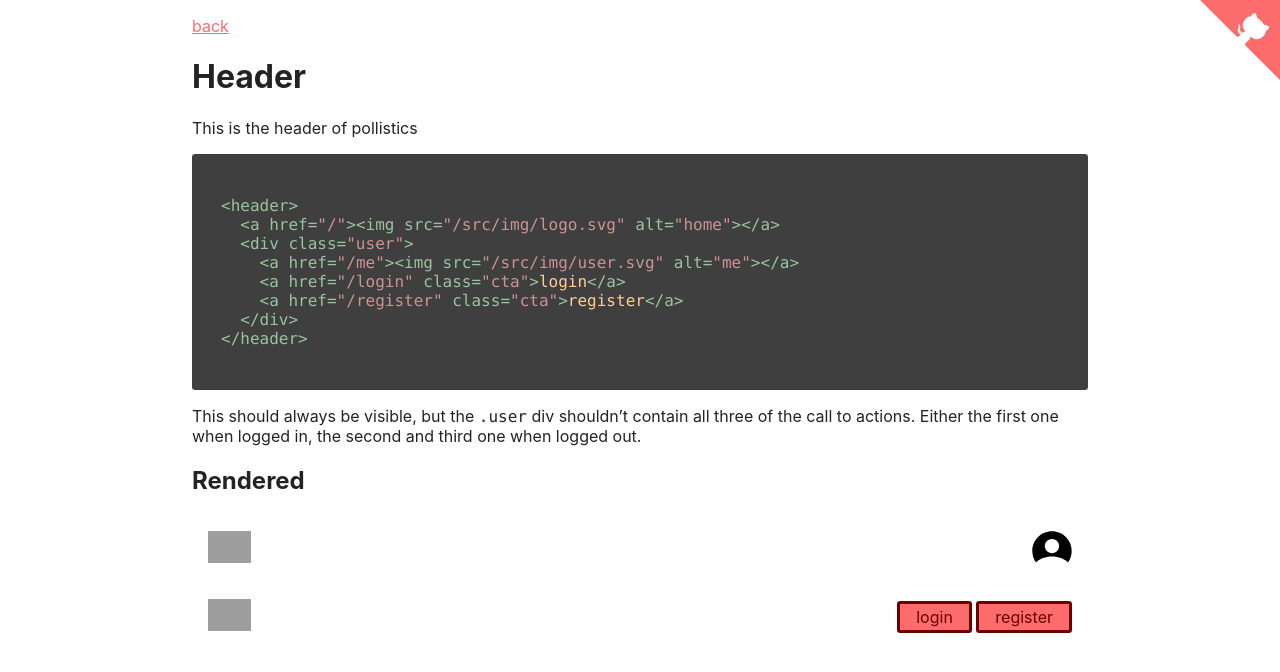
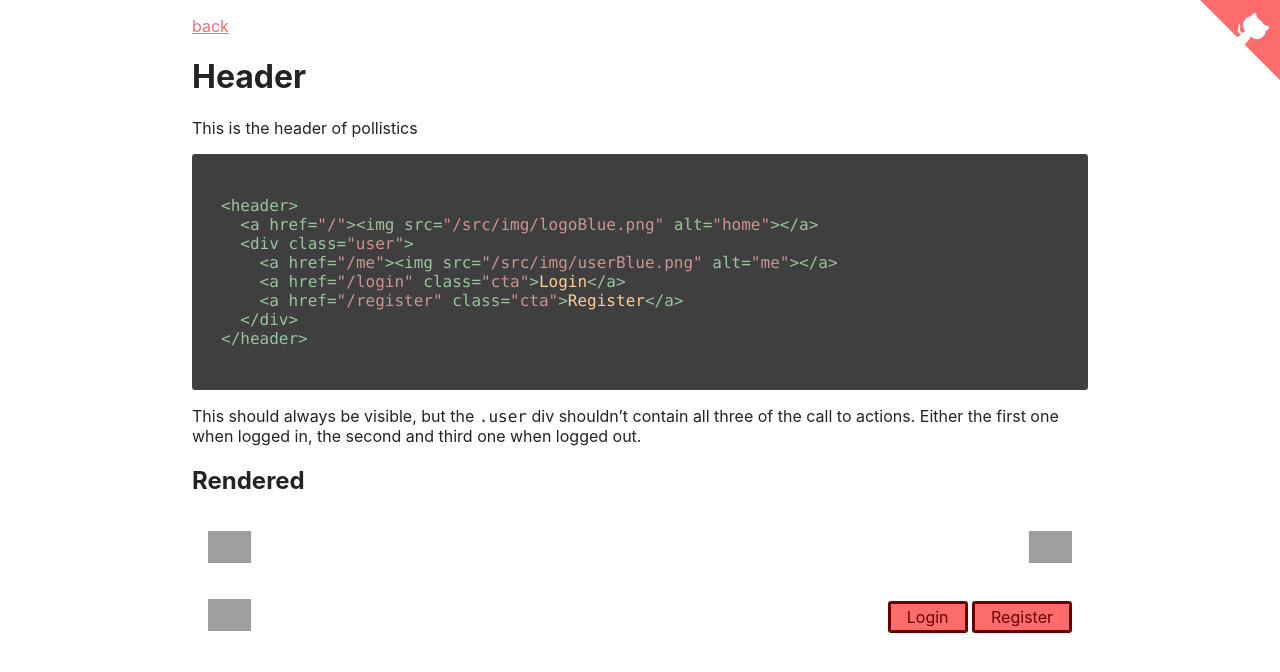
Before and after one commit to gin-fizz/styleguide, a Jekyll site: the page built from _components/header.md, in a window 1280 px wide. Shown: the top 672 px of the page. Built offline with Jekyll 4.4.1, drawn with Linux system fonts in a browser that asks for light colours; grey boxes are pictures that could not be loaded.

Commit message:
add logo's

````diff
--- a/_components/header.md
+++ b/_components/header.md
@@ -7,11 +7,11 @@ This is the header of pollistics
 
 ```html
 <header>
-  <a href="/"><img src="/src/img/logo.svg" alt="home"></a>
+  <a href="/"><img src="/src/img/logoBlue.png" alt="home"></a>
   <div class="user">
-    <a href="/me"><img src="/src/img/user.svg" alt="me"></a>
-    <a href="/login" class="cta">login</a>
-    <a href="/register" class="cta">register</a>
+    <a href="/me"><img src="/src/img/userBlue.png" alt="me"></a>
+    <a href="/login" class="cta">Login</a>
+    <a href="/register" class="cta">Register</a>
   </div>
 </header>
 ```
@@ -21,16 +21,17 @@ This should always be visible, but the `.user` div shouldn't contain all three o
 ## Rendered
 
 <header>
-  <a href="/"><img src="{{site.baseurl}}/src/img/logo.svg" alt="home"></a>
+  <a href="/"><img src="{{site.baseurl}}/src/img/logoBlue.png" alt="home"></a>
   <div class="user">
-    <a href="/me"><img src="{{site.baseurl}}/src/img/user.svg" alt="me"></a>
+    <a href="/me"><img src="{{site.baseurl}}/src/img/userBlue.png" alt="me"></a>
   </div>
 </header>
 
+
 <header>
-  <a href="/"><img src="{{site.baseurl}}/src/img/logo.svg" alt="home"></a>
+  <a href="/"><img src="{{site.baseurl}}/src/img/logoBlue.png" alt="home"></a>
   <div class="user">
-    <a href="/login" class="cta">login</a>
-    <a href="/register" class="cta">register</a>
+    <a href="/login" class="cta">Login</a>
+    <a href="/register" class="cta">Register</a>
   </div>
 </header>
````
